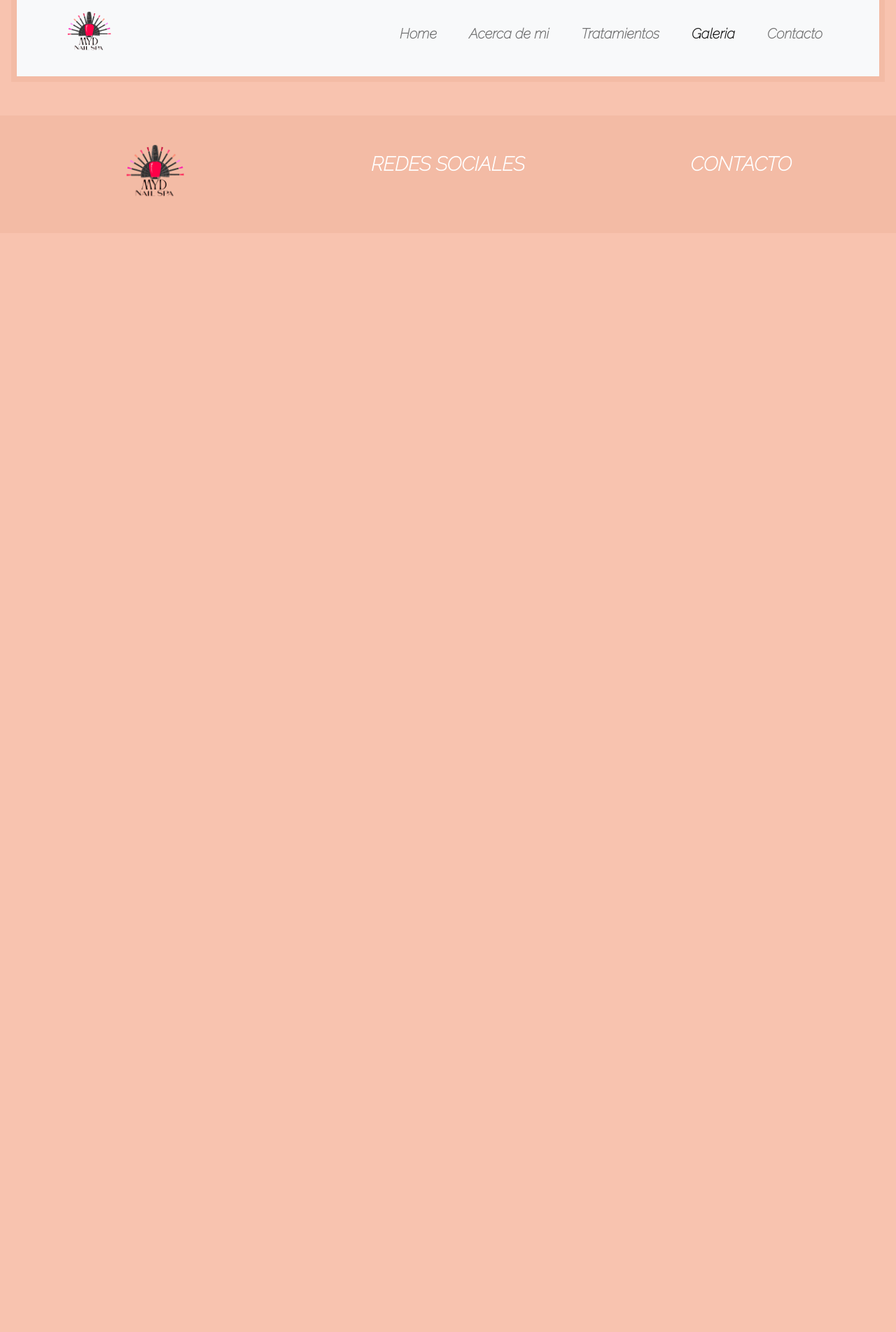
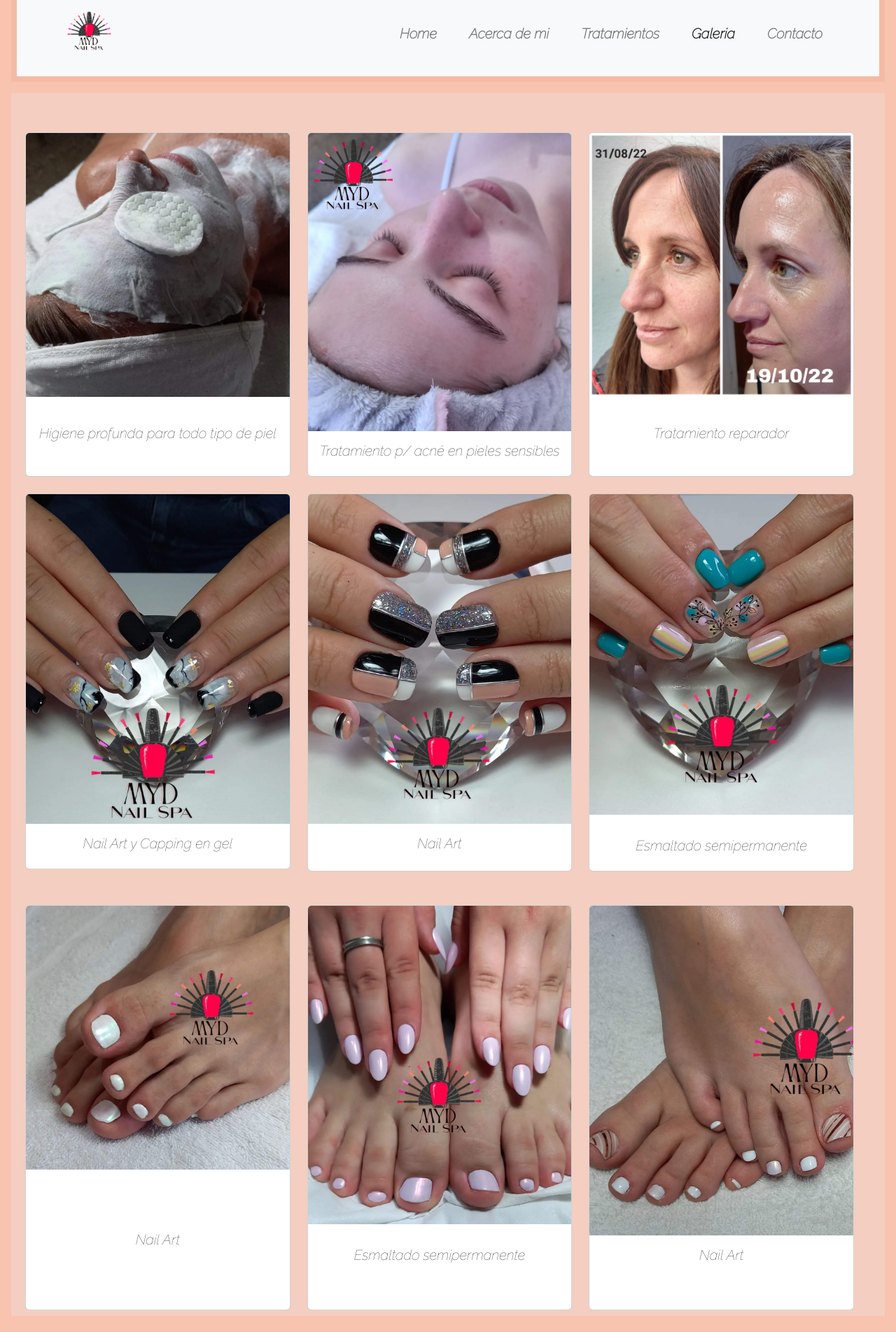
Before and after one commit to NicoSadovsky/Proyecto_Nail_Spa, a website: page pages/galeria.html in a window 1280 px wide. Shown: the part 37-1940 px from the top of the page at 70% size. Before the commit the page ends 800 px from the top, so only its background shows below. Drawn offline with nearby package versions, Linux system fonts and the light colour scheme.

Commit message:
finalizado de pagina galeria

```diff
--- a/pages/galeria.html
+++ b/pages/galeria.html
@@ -4,8 +4,11 @@
 <head>
     <meta charset="utf-8">
     <meta name="viewport" content="width=device-width, initial-scale=1">
+    <meta name="Description" content="Manicuria tanto de manos como de pies, tratamientos faciales y mas.">
+    <meta name="keywords"
+        content="uñas, manicuria, pies, tratamientos, spa, esmaltado, Campana, Buenos Aires, antiage, cremas">
     <link rel="shortcut icon" href="../img/favi.png" type="image/x-icon">
-    <title>Home</title>
+    <title>Galeria - MYD</title>
     <link href="https://cdn.jsdelivr.net/npm/bootstrap@5.2.3/dist/css/bootstrap.min.css" rel="stylesheet"
         integrity="sha384-rbsA2VBKQhggwzxH7pPCaAqO46MgnOM80zW1RWuH61DGLwZJEdK2Kadq2F9CUG65" crossorigin="anonymous">
     <link rel="stylesheet" href="../css/style.css">
@@ -46,10 +49,84 @@
             </div>
         </nav>
     </header>
-
-
-
-
+    <main class="row m-3 p-2">
+        <div class="row row-cols-1 row-cols-md-3 g-4">
+            <div class="col">
+                <div class="card h-100">
+                    <img src="../img/facial1.jpg" class="card-img-top" alt="facial1">
+                    <div class="card-body">
+                        <h5 class="card-title text-center mt-4">Higiene profunda para todo tipo de piel</h5>
+                    </div>
+                </div>
+            </div>
+            <div class="col">
+                <div class="card h-100">
+                    <img src="../img/facial21.jpg" class="card-img-top" alt="facial2">
+                    <div class="card-body">
+                        <h5 class="card-title text-center">Tratamiento p/ acné en pieles sensibles</h5>
+                    </div>
+                </div>
+            </div>
+            <div class="col">
+                <div class="card h-100">
+                    <img src="../img/facial3.jpg" class="card-img-top" alt="Facial3">
+                    <div class="card-body">
+                        <h5 class="card-title text-center mt-4">Tratamiento reparador</h5>
+                    </div>
+                </div>
+            </div>
+            <div class="col">
+                <div class="card">
+                    <img src="../img/manos2.jpg" class="card-img-top" alt="manos2">
+                    <div class="card-body">
+                        <h5 class="card-title text-center">Nail Art y Capping en gel</h5>
+                    </div>
+                </div>
+            </div>
+            <div class="col">
+                <div class="card h-100">
+                    <img src="../img/manos3.jpg" class="card-img-top" alt="manos3">
+                    <div class="card-body">
+                        <h5 class="card-title text-center">Nail Art</h5>
+                    </div>
+                </div>
+            </div>
+            <div class="col">
+                <div class="card h-100">
+                    <img src="../img/manos1.jpg" class="card-img-top" alt="manos1">
+                    <div class="card-body">
+                        <h5 class="card-title text-center mt-3">Esmaltado semipermanente</h5>
+                    </div>
+                </div>
+            </div>
+        </div>
+        <div class="row row-cols-1 row-cols-md-3 g-4">
+            <div class="col">
+                <div class="card h-100">
+                    <img src="../img/pies1.jpg" class="card-img-top" alt="pies1">
+                    <div class="card-body">
+                        <h5 class="card-title text-center m-5 p-4">Nail Art</h5>
+                    </div>
+                </div>
+            </div>
+            <div class="col">
+                <div class="card h-100">
+                    <img src="../img/pies3.jpg" class="card-img-top" alt="pies3">
+                    <div class="card-body">
+                        <h5 class="card-title text-center mt-3">Esmaltado semipermanente</h5>
+                    </div>
+                </div>
+            </div>
+            <div class="col">
+                <div class="card h-100">
+                    <img src="../img/pies2.jpg" class="card-img-top" alt="pies2">
+                    <div class="card-body">
+                        <h5 class="card-title text-center">Nail Art</h5>
+                    </div>
+                </div>
+            </div>
+        </div>
+    </main>
     <footer class="row bg-principal mt-5 p-4">
         <div class="col-lg-4 col-12 d-flex justify-content-center">
             <img src="../img/nail_logo.png" alt="" class="img-fluid" height="120px" width="120px">
--- /dev/null
+++ b/scss/_footer.scss
@@ -0,0 +1,3 @@
+footer{
+    background-color: rgb(243, 187, 165);
+}
--- /dev/null
+++ b/scss/_general.scss
@@ -0,0 +1,25 @@
+p {
+    margin: 25px;
+}
+a {
+    margin: 15px;
+    text-decoration: none;
+    color: black;
+    font-size: 25px;
+}
+body {
+    background-color: rgb(248, 195, 175);
+    font-family: 'Raleway', sans-serif;
+    overflow-x: hidden;
+    font-size: 25px;
+}
+ul {
+    list-style: none;
+}
+.portada_trat {
+    margin-bottom: 20px;
+}
+
+h4 {
+    padding: 10px;
+}
--- /dev/null
+++ b/scss/_header.scss
@@ -0,0 +1,4 @@
+header{
+    margin: 20px;
+    background-color: rgb(243, 187, 165)
+}
--- /dev/null
+++ b/scss/_main.scss
@@ -0,0 +1,9 @@
+main {
+    padding: auto;
+    position: relative;
+    background-color: rgba(244, 210, 197, 0.786);
+}
+.carousel-inner {
+    width: 100%;
+    height: auto
+}
--- a/scss/style.scss
+++ b/scss/style.scss
@@ -1,41 +1,4 @@
-header {
-    margin: 20px;
-    background-color: rgb(243, 187, 165)
-}
-main {
-    padding: auto;
-    position: relative;
-    background-color: rgba(244, 210, 197, 0.786);
-}
-.carousel-inner {
-    width: 100%;
-    height: auto
-}
-p {
-    margin: 25px;
-}
-a {
-    margin: 15px;
-    text-decoration: none;
-    color: black;
-    font-size: 25px;
-}
-
-body {
-    background-color: rgb(248, 195, 175);
-    font-family: 'Raleway', sans-serif;
-    overflow-x: hidden;
-    font-size: 25px;
-}
-footer{
-    background-color: rgb(243, 187, 165);
-}
-.portada_trat {
-    margin-bottom: 20px;
-}
-ul {
-    list-style: none;
-}
-h4 {
-    padding: 10px;
-}
+@import "header";
+@import "main";
+@import "general";
+@import "footer" ;
```
Also changed, not shown: index.html (+3 -1 lines), pages/acerca.html (+3 -1 lines), pages/contacto.html (+3 -1 lines), pages/tratamientos.html (+3 -1 lines), css/style.css, img/facial2.jpg (deleted), img/facial21.jpg (added), 1 other file.
